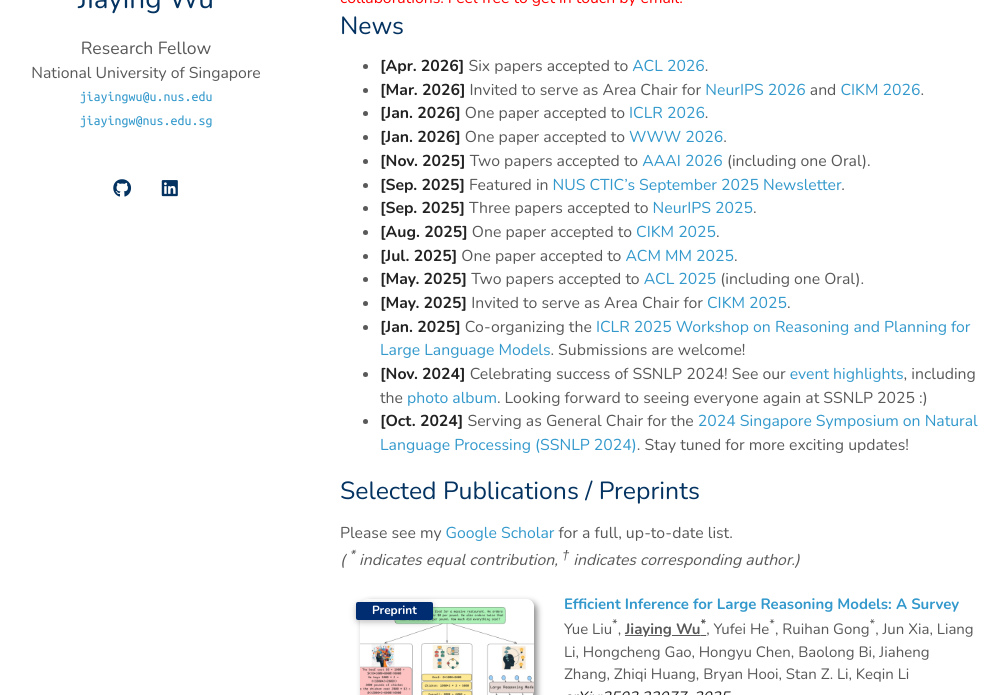
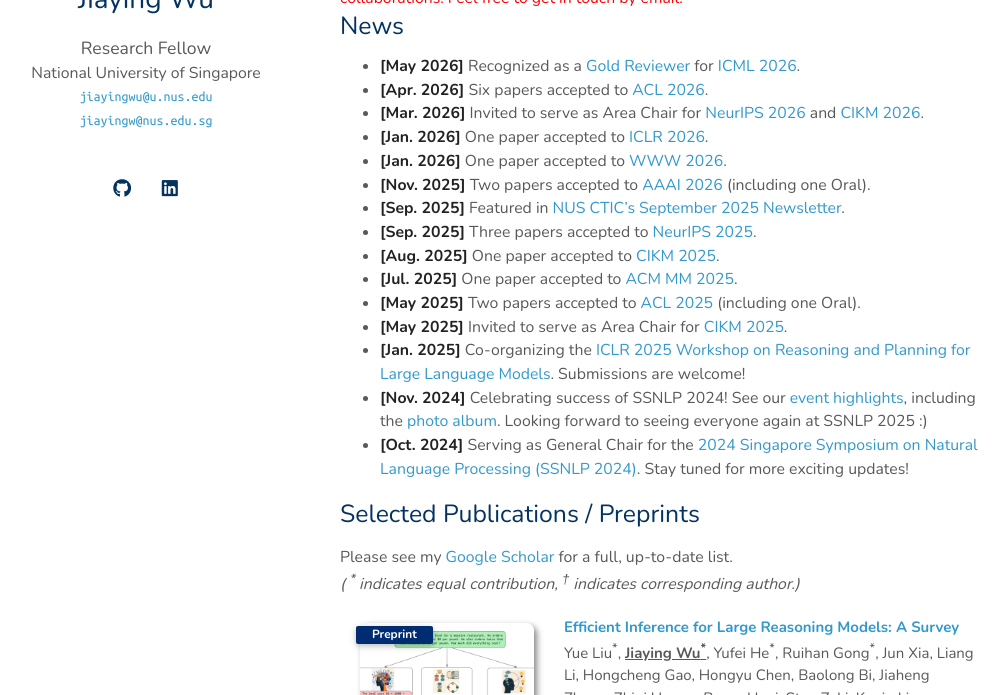
Before and after one commit to jiayingwu19/jiayingwu19.github.io, a Jekyll site: the page built from index.md, in a window 1280 px wide and 900 px high, scrolled down 464 px, cut to the strip 205-900 px from the top of the window. Shown: the whole strip, without its empty margins (130-1138 px from the left). Built offline with Jekyll 4.4.1, drawn with Linux system fonts in a browser that asks for light colours; a style sheet for code colours, icons or effects is not loaded; our own code applies the rules of GitHub Pages for plain Markdown files.

Commit message:
may 2026 update

```diff
--- a/index.md
+++ b/index.md
@@ -18,6 +18,7 @@ My research lies at the intersection of NLP and data mining, where I design **so
 <font color="red">I am currently on the job market, seeking research opportunities in both academia and industry (including postdoc positions) starting <b>Summer/Fall 2026</b>, and always open to collaborations. Feel free to get in touch by email.</font>
 
 ## News
+- **[May 2026]** Recognized as a [Gold Reviewer](https://x.com/icmlconf/status/2054696826851234151) for [ICML 2026](https://icml.cc/Conferences/2026).
 - **[Apr. 2026]** Six papers accepted to [ACL 2026](https://2026.aclweb.org/).
 - **[Mar. 2026]** Invited to serve as Area Chair for [NeurIPS 2026](https://neurips.cc/) and [CIKM 2026](https://cikm2026.diag.uniroma1.it/).
 - **[Jan. 2026]** One paper accepted to [ICLR 2026](https://iclr.cc/Conferences/2026).
@@ -27,8 +28,8 @@ My research lies at the intersection of NLP and data mining, where I design **so
 - **[Sep. 2025]** Three papers accepted to [NeurIPS 2025](https://neurips.cc/).
 - **[Aug. 2025]** One paper accepted to [CIKM 2025](https://cikm2025.org/).
 - **[Jul. 2025]** One paper accepted to [ACM MM 2025](https://acmmm2025.org/).
-- **[May. 2025]** Two papers accepted to [ACL 2025](https://2025.aclweb.org/) (including one Oral).
-- **[May. 2025]** Invited to serve as Area Chair for [CIKM 2025](https://cikm2025.org/).
+- **[May 2025]** Two papers accepted to [ACL 2025](https://2025.aclweb.org/) (including one Oral).
+- **[May 2025]** Invited to serve as Area Chair for [CIKM 2025](https://cikm2025.org/).
 - **[Jan. 2025]**  Co-organizing the [ICLR 2025 Workshop on Reasoning and Planning for Large Language Models](https://workshop-llm-reasoning-planning.github.io). Submissions are welcome!
 - **[Nov. 2024]** Celebrating success of SSNLP 2024! See our [event highlights](https://wing-nus.github.io/SSNLP-2024/), including the [photo album](https://drive.google.com/file/d/1-wL3lSgFA0oNiiTcWP-R_fiCApBIrlfN/view?usp=sharing). Looking forward to seeing everyone again at SSNLP 2025 :)
 - **[Oct. 2024]** Serving as General Chair for the [2024 Singapore Symposium on Natural Language Processing (SSNLP 2024)](https://wing-nus.github.io/SSNLP-2024/). Stay tuned for more exciting updates!
```
